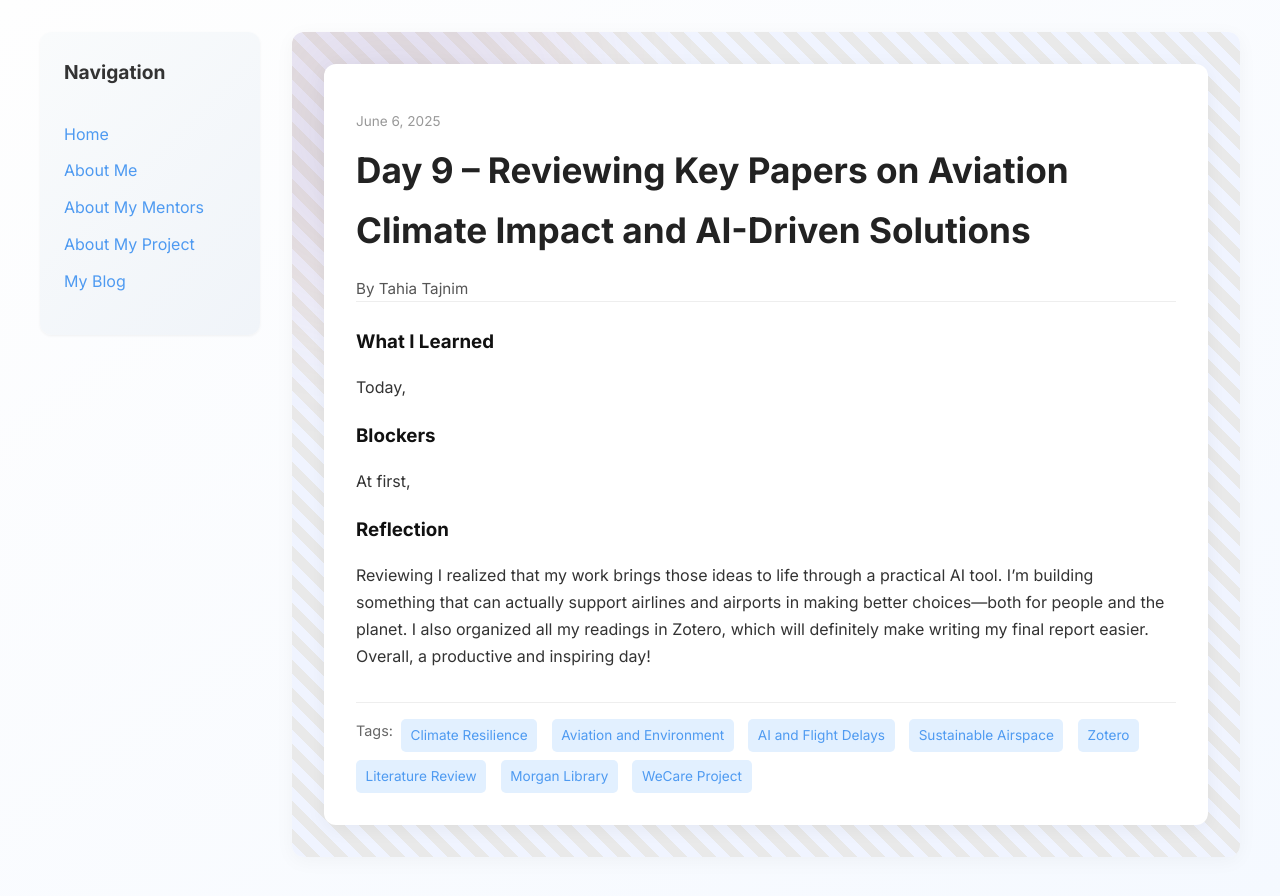
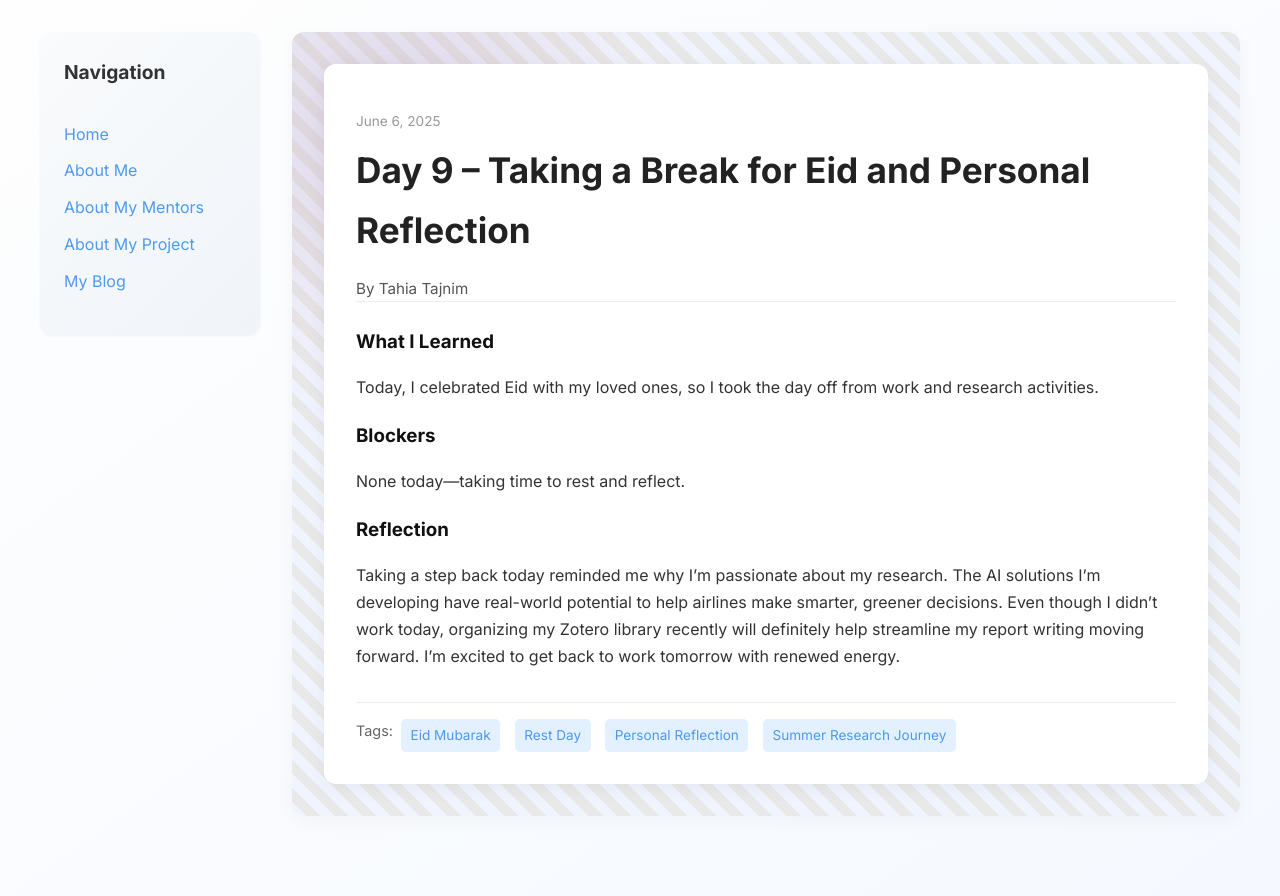
Before and after one commit to Tataj1/Tataj1.github.io, a Jekyll site: the page built from _posts/2025-06-06-day-9.md, in a window 1280 px wide. Shown: the top 896 px of the page. Built offline with Jekyll 4.4.1, drawn with Linux system fonts in a browser that asks for light colours.

Commit message:
Update 2025-06-06-day-9.md

```diff
--- a/_posts/2025-06-06-day-9.md
+++ b/_posts/2025-06-06-day-9.md
@@ -1,18 +1,17 @@
 ---
 layout: post
-title: "Day 9 –  Reviewing Key Papers on Aviation Climate Impact and AI-Driven Solutions"
+title: "Day 9 –  Taking a Break for Eid and Personal Reflection"
 date: 2025-06-06
 author: Tahia Tajnim
 permalink: /day9.html
-tags: ["Climate Resilience", "Aviation and Environment", "AI and Flight Delays", "Sustainable Airspace", "Zotero", "Literature Review", "Morgan Library", "WeCare Project"]
+tags: ["Eid Mubarak", "Rest Day", "Personal Reflection", "Summer Research Journey"]
 
 what_i_learned: |
-  Today,
+  Today, I celebrated Eid with my loved ones, so I took the day off from work and research activities.
 
 blockers: |
-  At first,
+  None today—taking time to rest and reflect.
 
 reflection: |
-  Reviewing  I realized that my work brings those ideas to life through a practical AI tool. I’m building something that can actually support airlines and airports in making better choices—both for people and the planet. I also organized all my readings in Zotero, which will definitely make writing my final report easier. Overall, a productive and inspiring day!
-
+  Taking a step back today reminded me why I’m passionate about my research. The AI solutions I’m developing have real-world potential to help airlines make smarter, greener decisions. Even though I didn’t work today, organizing my Zotero library recently will definitely help streamline my report writing moving forward. I’m excited to get back to work tomorrow with renewed energy.
 ---
```
